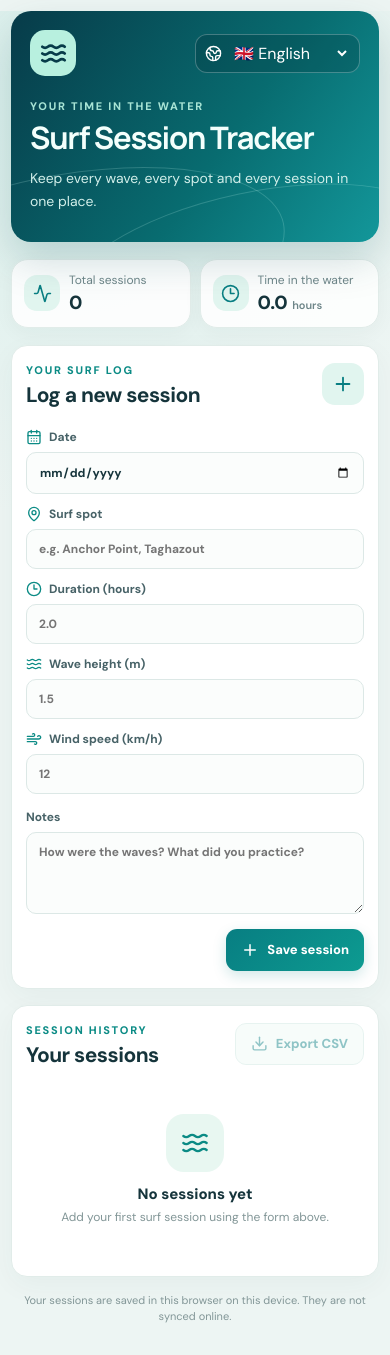
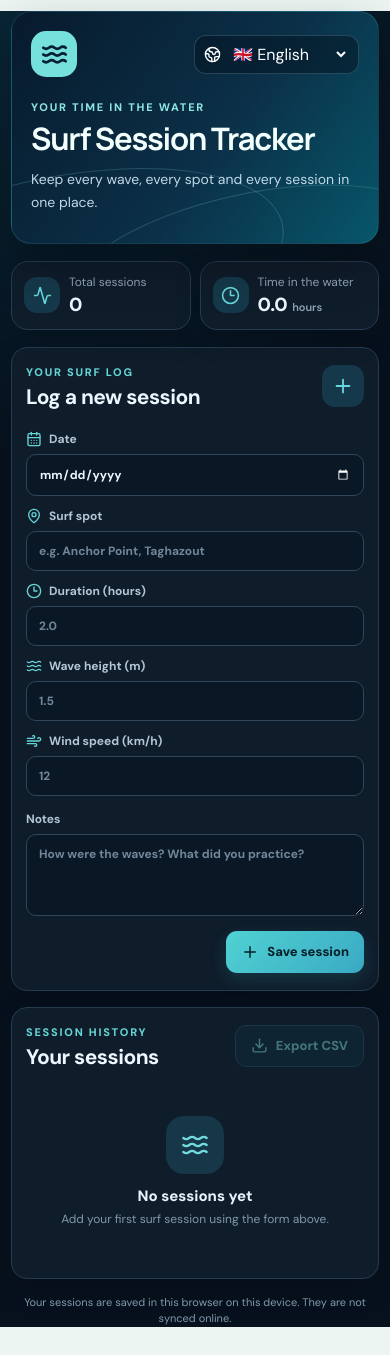
Before and after one commit to shark8211/surf-session-tracker, a React (Vite) app: page / in a window 390 px wide. Built offline with nearby package versions, Linux system fonts and the light colour scheme.

Commit message:
Apply Dark Surf theme and improve responsive desktop layout

```diff
--- a/src/styles.css
+++ b/src/styles.css
@@ -24,3 +24,53 @@
 @media(max-width:640px){.page-shell{width:min(100% - 22px,900px);margin:11px auto 28px}.hero{min-height:220px;padding:19px 19px 29px;border-radius:20px}.hero h1{font-size:31px}.stats-grid{gap:9px}.stat-card{padding:12px;gap:9px}.stat-icon{width:36px;height:36px}.stat-card strong{font-size:19px}.panel{padding:17px 14px;border-radius:16px}.field-grid{grid-template-columns:1fr;gap:12px}.section-heading{align-items:flex-start}.sessions-heading{flex-wrap:wrap}.session-item{padding:11px}.language-control{padding:7px 9px}}
 
 .session-actions{display:flex;align-items:center;gap:5px;flex:0 0 auto}.edit-button{color:#087e82}.edit-button:hover{border-color:#cce5df;background:#effaf6}.button-secondary{color:#587174;border:1px solid #dce8e6;background:#f7fbfa}
+
+
+/* Dark Surf theme — visual layer only; app behavior remains unchanged */
+:root{color-scheme:dark;--ink:#e8f2fb;--muted:#91a5b8;--sea:#35c6d0;--line:#263b50;--surface:#101d2b}
+body{color:var(--ink);background:radial-gradient(circle at 12% 0%,rgba(14,116,144,.22),transparent 34%),#07111d}
+.page-shell{width:min(100% - 36px,1120px);margin:30px auto 56px}
+.hero{background:linear-gradient(125deg,#071a2c 0%,#0b3048 56%,#07566a 100%);border:1px solid rgba(87,190,210,.18);box-shadow:0 20px 48px rgba(0,0,0,.28)}
+.brand-mark{color:#062033;background:#75e0dc}
+.language-control{background:rgba(3,17,30,.48);border-color:rgba(164,218,235,.2)}
+.language-control option{color:#e8f2fb;background:#101d2b}
+.eyebrow{color:#58c8d0}.hero .eyebrow{color:#8de5e1}.hero-description{color:#c0d8e7}
+.hero-wave{border-color:rgba(141,229,225,.2)}
+.stat-card,.panel{background:rgba(16,29,43,.96);border-color:#263b50;box-shadow:0 10px 28px rgba(0,0,0,.16)}
+.stat-icon,.heading-icon{color:#67d7dc;background:#15394a}
+.stat-card span,.stat-card small{color:#91a5b8}.stat-card strong{color:#edf7ff}
+.section-heading .eyebrow{color:#65d6d6}.section-heading h2{color:#edf7ff}
+.field{color:#b4c6d5}.field>span svg,.session-metrics svg{color:#66d5d7}
+.field input,.field textarea{color:#edf7ff;border-color:#30475b;background:#0a1724}
+.field input::placeholder,.field textarea::placeholder{color:#71879a}
+.field input:focus,.field textarea:focus{border-color:#35c6d0;box-shadow:0 0 0 3px rgba(53,198,208,.14)}
+.button-primary{color:#06202a;background:linear-gradient(135deg,#50d2d2,#3aa9c4);box-shadow:0 6px 18px rgba(53,198,208,.16)}
+.button-primary:hover{background:#75e0dc}
+.button-export{color:#83e1e1;border-color:#28566a;background:#102e3d}
+.button-export:hover:not(:disabled){background:#174456}
+.button-secondary{color:#c0d1df;border-color:#344a5e;background:#172738}
+.session-item{border-color:#293f53;background:#0c1927}
+.session-title-row h3{color:#edf7ff}.session-date{color:#8299ad}
+.session-metrics{color:#a8bdcd}.session-notes{color:#a8bdcd}
+.edit-button{color:#75dfe0}.edit-button:hover{border-color:#28566a;background:#102e3d}
+.delete-button{color:#ff9292}.delete-button:hover{border-color:#75434a;background:#321d28}
+.empty-icon{color:#72d9dc;background:#153747}.empty-state p{color:#e8f2fb}.empty-state span,.privacy-note{color:#8198ab}
+@media(min-width:900px){
+  .hero{min-height:250px;padding:32px 38px 42px}
+  .stats-grid{gap:18px;margin:20px 0}
+  .stat-card{padding:19px 22px}
+  .panel{padding:26px}
+  .field-grid{grid-template-columns:repeat(2,minmax(0,1fr));gap:18px}
+  .session-list{grid-template-columns:repeat(2,minmax(0,1fr));gap:13px}
+  .session-item{min-height:112px;padding:17px}
+}
+@media(max-width:640px){
+  .page-shell{width:min(100% - 22px,1120px);margin:11px auto 28px}
+  .hero{padding:19px 19px 29px}
+  .panel{padding:17px 14px}
+  .session-list{grid-template-columns:1fr}
+  .form-actions{flex-wrap:wrap}
+}
+@media(prefers-reduced-motion:reduce){
+  *,*::before,*::after{scroll-behavior:auto!important;transition:none!important;animation:none!important}
+}
```
